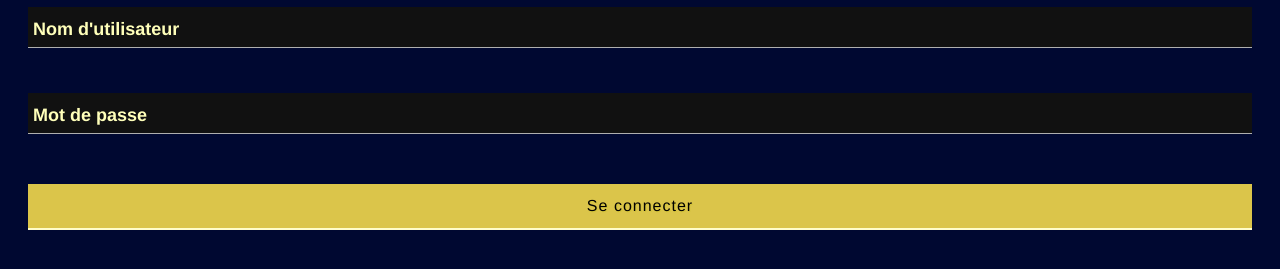
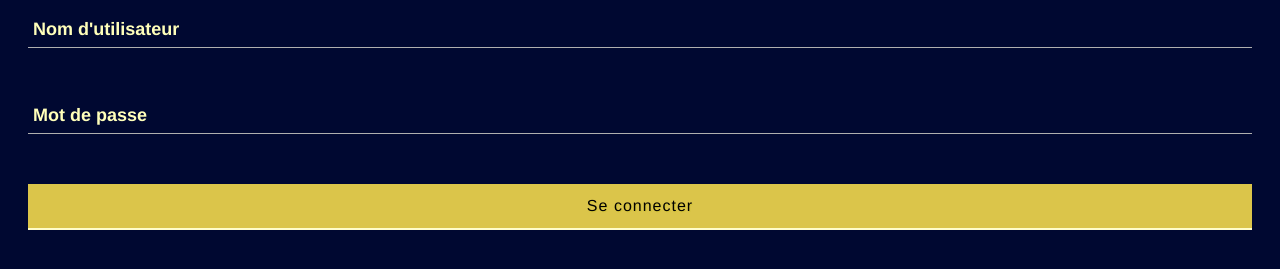
Before and after one commit to citeos-ic/labelleeclairee, a plain HTML site: page app_screen/login.html in a window 1280 px wide. Shown: the part 271-540 px from the top of the page. Drawn offline with nearby package versions, Linux system fonts and the light colour scheme.

Commit message:
update form input style

```diff
--- a/app_screen/style.css
+++ b/app_screen/style.css
@@ -62,8 +62,8 @@ input {
 }
 
 body.dark input {
-	background: #111111;
-	color: #636363;
+	background: transparent;
+	color: #fff;
 	border-bottom: 1px solid #afafaf;
 }
 
```
